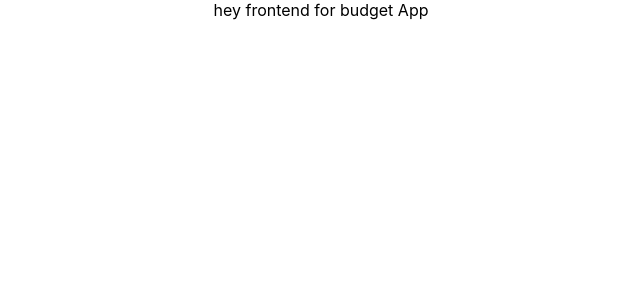
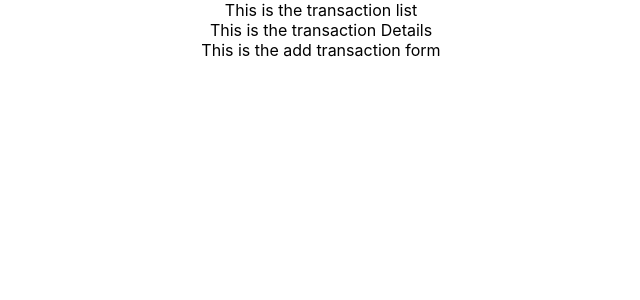
Before and after one commit to CastonPursuit/budgter-frontend, a React (Create React App) app: page / in a window 1280 px wide. Shown: the top 300 px of the page, without its empty margins (319-959 px from the left). Built offline with nearby package versions, Linux system fonts and the light colour scheme.

Commit message:
built skeleton for components and pages

```diff
--- a/src/App.js
+++ b/src/App.js
@@ -1,10 +1,15 @@
-import logo from './logo.svg';
 import './App.css';
+import AddInfo from './pages/AddInfo';
+import Details from './pages/Details';
+import List from './pages/List';
 
 function App() {
   return (
     <div className="App">
-      hey frontend for budget App
+      {/* hey frontend for budget App */}
+      <List/>
+      <Details/>
+      <AddInfo/>
     </div>
   );
 }
--- /dev/null
+++ b/src/components/AddTransactionForm.js
@@ -0,0 +1,7 @@
+export default function AddTransactionForm() {
+    return (
+        <div>
+            This is the add transaction form
+        </div>
+    )
+}
--- /dev/null
+++ b/src/components/TransactionDetails.js
@@ -0,0 +1,7 @@
+export default function TransactionDetails() {
+    return (
+        <div>
+            This is the transaction Details
+        </div>
+    )
+}
--- /dev/null
+++ b/src/components/TransactionList.js
@@ -0,0 +1,7 @@
+export default function TransactionList() {
+    return (
+        <div>
+            This is the transaction list
+        </div>
+    )
+}
--- /dev/null
+++ b/src/pages/AddInfo.js
@@ -0,0 +1,9 @@
+import AddTransactionForm from "../components/AddTransactionForm";
+
+export default function AddInfo() {
+    return (
+        <div>
+            <AddTransactionForm/>
+        </div>
+    )
+}
--- /dev/null
+++ b/src/pages/Details.js
@@ -0,0 +1,10 @@
+import TransactionDetails from "../components/TransactionDetails";
+
+
+export default function Details() {
+    return (
+        <div>
+            <TransactionDetails/>
+        </div>
+    )
+}
--- /dev/null
+++ b/src/pages/List.js
@@ -0,0 +1,10 @@
+import TransactionList from '../components/TransactionList';
+
+
+export default function List() {
+    return (
+        <div>
+            <TransactionList/>
+        </div>
+    )
+}
```
Also changed, not shown: src/components/Navbar.js (added, +8 -0 lines), src/components/TransactionCard.js (added, +7 -0 lines).
